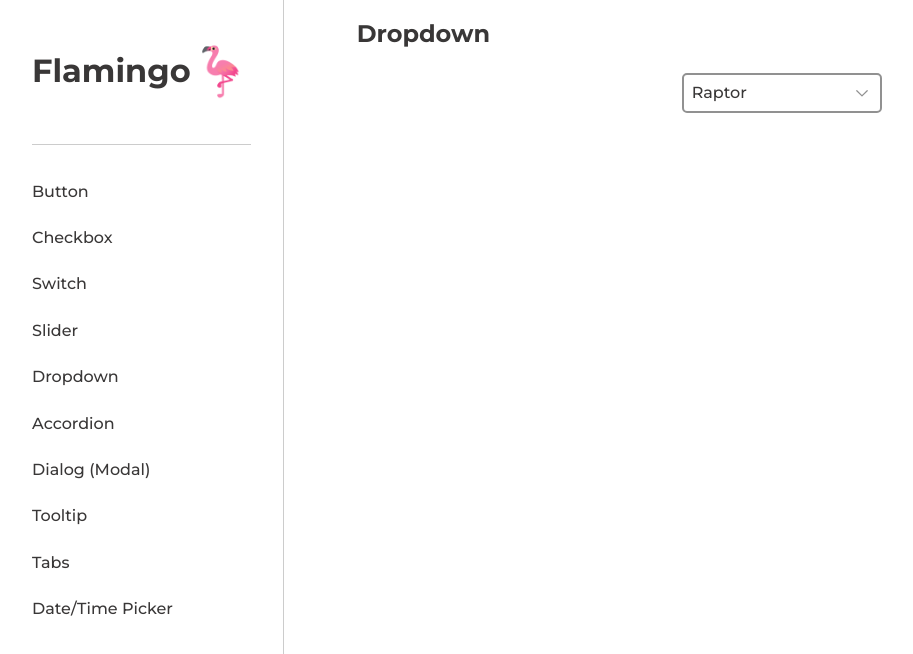
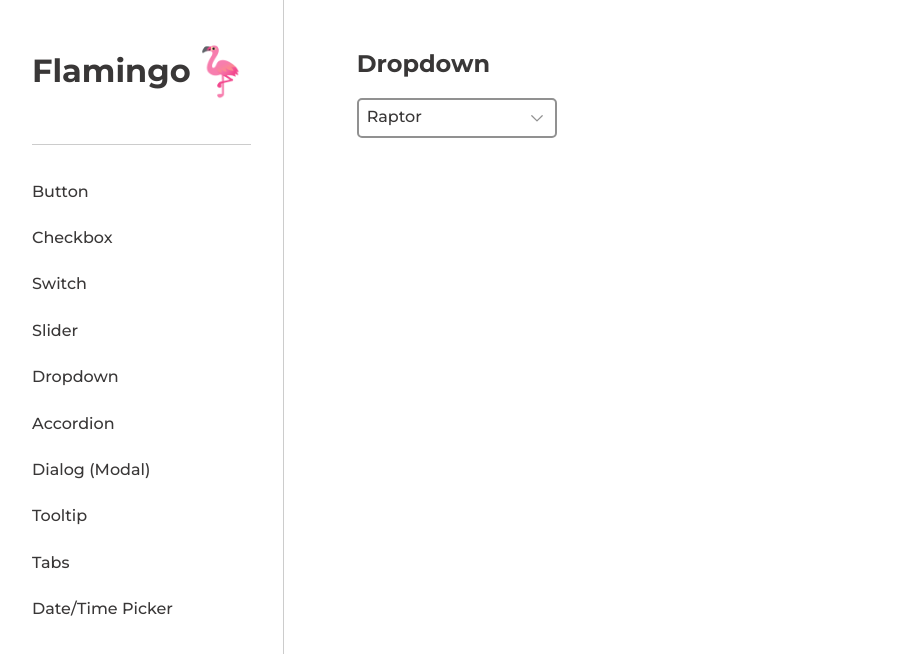
Before and after one commit to iamBevan/Accessible-React-Components, a Next.js app: page /components/dropdown in a window 1280 px wide. Shown: the top 654 px of the page, without its empty margins (0-913 px from the left). Built offline with nearby package versions, Linux system fonts and the light colour scheme.

Commit message:
update component page styles

```diff
--- a/components/component-wrapper/component-wrapper.module.scss
+++ b/components/component-wrapper/component-wrapper.module.scss
@@ -1,5 +1,5 @@
 .container{
-	padding:1rem; margin-bottom:.5rem;
+	padding:1rem;
 	border-radius:5px;
 	border:1px solid rgba(128, 128, 128, 0.4);
 }
--- a/components/layout/layout.module.scss
+++ b/components/layout/layout.module.scss
@@ -1,5 +1,5 @@
 .container{
-	width:100%; height:100%;
+	width:100%;
 	display:flex;
 
 	.sidebar{
--- a/styles/pages/components.module.scss
+++ b/styles/pages/components.module.scss
@@ -2,18 +2,57 @@
 	margin:auto;
 	max-width:850px;
 
+	h2{
+		margin-top:50px;
+	}
+
 	a{
 		color:var(--focus);
-		text-decoration:none;
-		font-weight:500;
+		text-decoration:none; font-weight:500;
+		padding:2px 2px; margin:-2px -2px;
 
 		&:hover{
 			text-decoration:underline;
 		}
+
+		&:focus{
+			box-shadow:0 0 0 4px var(--focus-shadow);
+			outline:none;
+			text-decoration:none;
+		}
 	}
 
-	.dropdown{
-		display:flex;
-		justify-content:center;
+	> ul{
+		position:relative;
+		list-style:none; list-style-position:inside;
+
+		li{
+			margin:2rem 0;
+		}
+
+		> li{
+
+			&::before{
+				content:'';
+				position:absolute;
+				display:block;
+				height:16px;
+				margin:4px 0 0 -1.25rem;
+				left:-22;
+				border-left:6px solid var(--focus);
+			}
+
+			ul > li::before{
+				content:'';
+				position:absolute;
+				display:block;
+				height:16px;
+				margin:4px 0 0 -1.25rem;
+				left:-22;
+				border-left:2px solid var(--focus);
+			}
+		}
 	}
+
+	abbr{ color:var(--focus); }
 }
```
